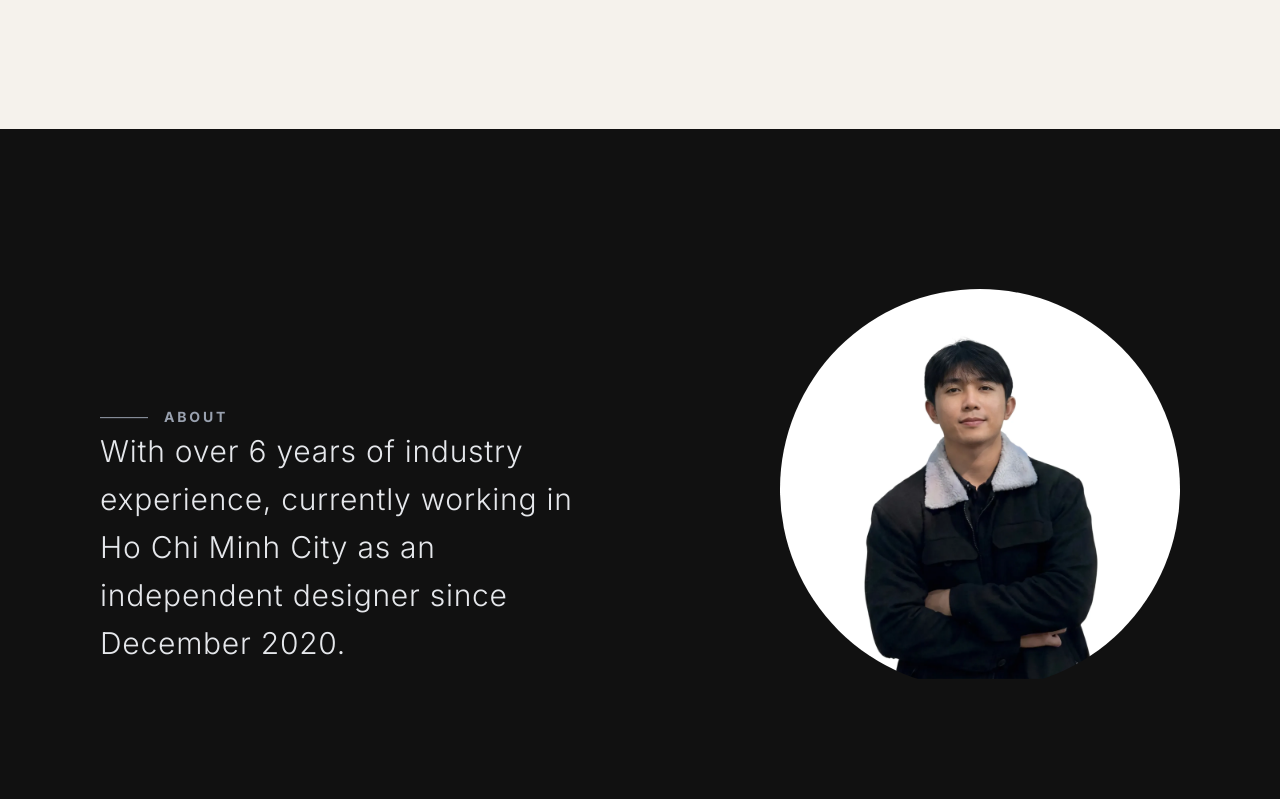
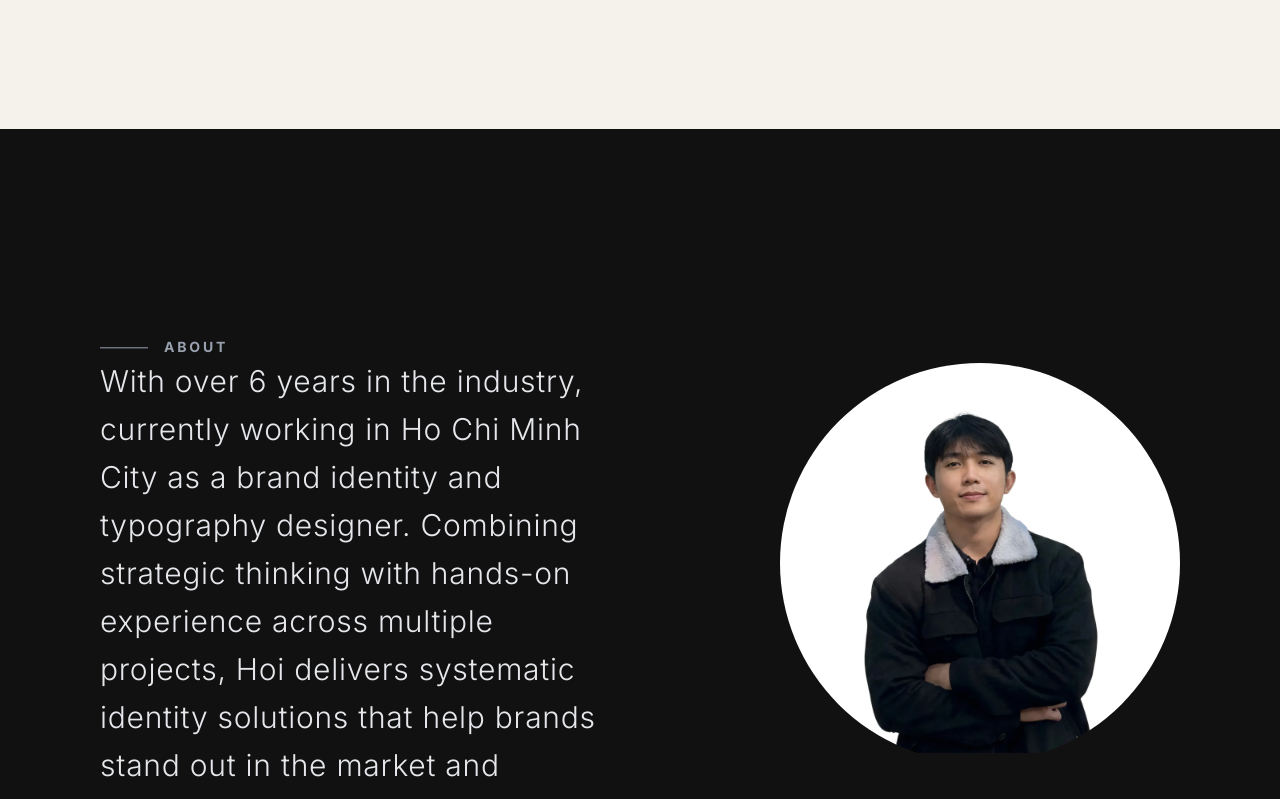
Before and after one commit to lxhoi/hoiest, a Next.js app: page /en in a window 1280 px wide. Shown: the part 2300-3099 px from the top of the page. Built offline with nearby package versions, Linux system fonts and the light colour scheme.

Commit message:
feat: update about text and remove bottom margin

```diff
--- a/src/components/AboutAwwward.tsx
+++ b/src/components/AboutAwwward.tsx
@@ -21,7 +21,7 @@ export default function AboutAwwward() {
   return (
     <section
       ref={containerRef}
-      className="relative w-full overflow-hidden bg-[#111] text-white py-40 my-20"
+      className="relative w-full overflow-hidden bg-[#111] text-white py-40 mt-20"
     >
       <div className="container mx-auto px-6 md:px-12 relative z-10">
 
--- a/src/i18n/en.json
+++ b/src/i18n/en.json
@@ -14,7 +14,7 @@
   },
   "about": {
     "title": "ABOUT",
-    "text": "With over 6 years of industry experience, currently working in Ho Chi Minh City as an independent designer since December 2020.",
+    "text": "With over 6 years in the industry, currently working in Ho Chi Minh City as a brand identity and typography designer. Combining strategic thinking with hands-on experience across multiple projects, Hoi delivers systematic identity solutions that help brands stand out in the market and create long-term competitive advantages.",
     "specialties": "Specializing in Brand Identity, Lettering, Typography, Key Visuals, Packaging, Mascots, and Illustration.",
     "expertise": {
       "title": "EXPERTISE",
--- a/src/i18n/vi.json
+++ b/src/i18n/vi.json
@@ -14,7 +14,7 @@
   },
   "about": {
     "title": "GIỚI THIỆU",
-    "text": "Hoạt động trong ngành hơn 6 năm, hiện đang làm việc tại TP.HCM với vai trò nhà thiết kế độc lập từ tháng 12/2020.",
+    "text": "Hoạt động trong ngành hơn 6 năm, hiện đang làm việc tại TP.HCM với vai trò nhà thiết kế nhận diện thương hiệu và typography. Với nền tảng tư duy chiến lược cùng kinh nghiệm thực chiến qua nhiều dự án, Hội mang đến các giải pháp nhận diện có tính hệ thống, giúp thương hiệu nổi bật trên thị trường và tạo lợi thế cạnh tranh dài hạn.",
     "specialties": "Chuyên về Thiết kế thương hiệu, Lettering, Typo, Key Visual, Bao bì, Mascot, Minh họa.",
     "expertise": {
       "title": "CHUYÊN MÔN",
```
